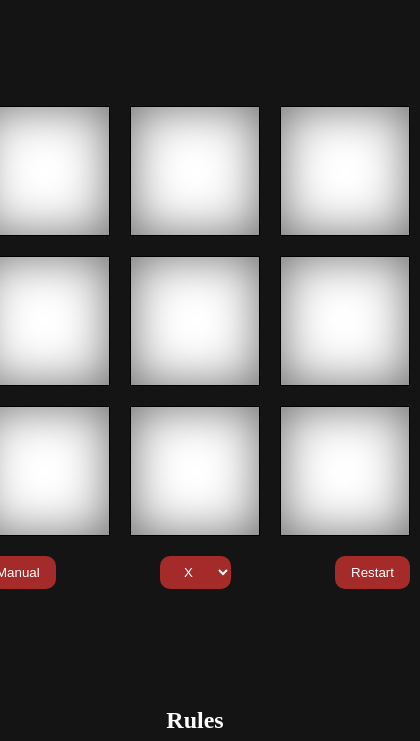
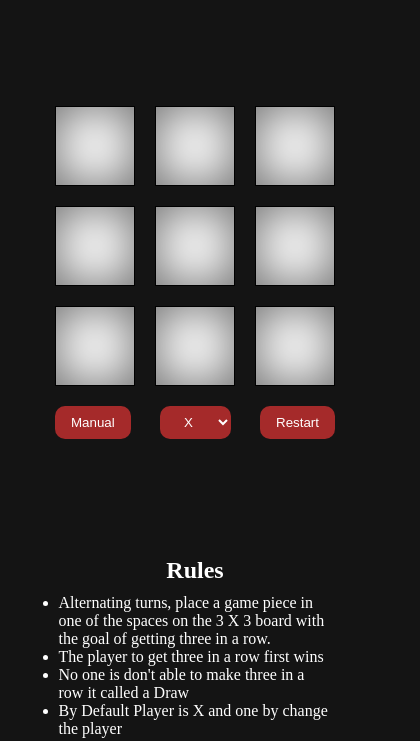
Before and after one commit to HiraniHit/Tic-Tac-Toe-game-in-JS, a plain HTML site: page index.html in a window 390 px wide. Shown: the part 100-841 px from the top of the page, 420 px wide, since content can reach past the window. Drawn offline with Linux system fonts and the light colour scheme.

Commit message:
100% complete

```diff
--- a/index.html
+++ b/index.html
@@ -5,6 +5,7 @@
     <meta name="viewport" content="width=device-width, initial-scale=1.0">
     <link rel="shortcut icon" href="./img/tic-tac-toe.png" type="image/x-icon">
     <link rel="stylesheet" href="index.css">
+    <link rel="stylesheet" href="responsive.css">
     <title>Tic Tac Toe Game</title>
 </head>
 <body>
--- /dev/null
+++ b/responsive.css
@@ -0,0 +1,45 @@
+@media (max-width:1024px) {
+    .rules {
+        width: 60%;
+    }
+    .col ,.col-1{
+        height: 100px;
+        width: 100px;
+    }
+    .container{
+        height: 600px;
+    }
+}
+
+@media (max-width:768px) {
+    .rules {
+        width: 50%;
+    }
+    .container{
+        height: 550px;
+    }
+}
+@media (max-width:425px) {
+    .rules {
+        width: 70%;
+    }
+    .col ,.col-1{
+        height: 80px;
+        width: 80px;
+    }
+}
+@media (max-width:325px) {
+    .rules {
+        width: 70%;
+    }
+    .col ,.col-1{
+        height: 70px;
+        width: 70px;
+    }
+    .container{
+        height: 500px;
+    }
+    .btn > button{
+        padding: 6px 12px;
+    }
+}
```
